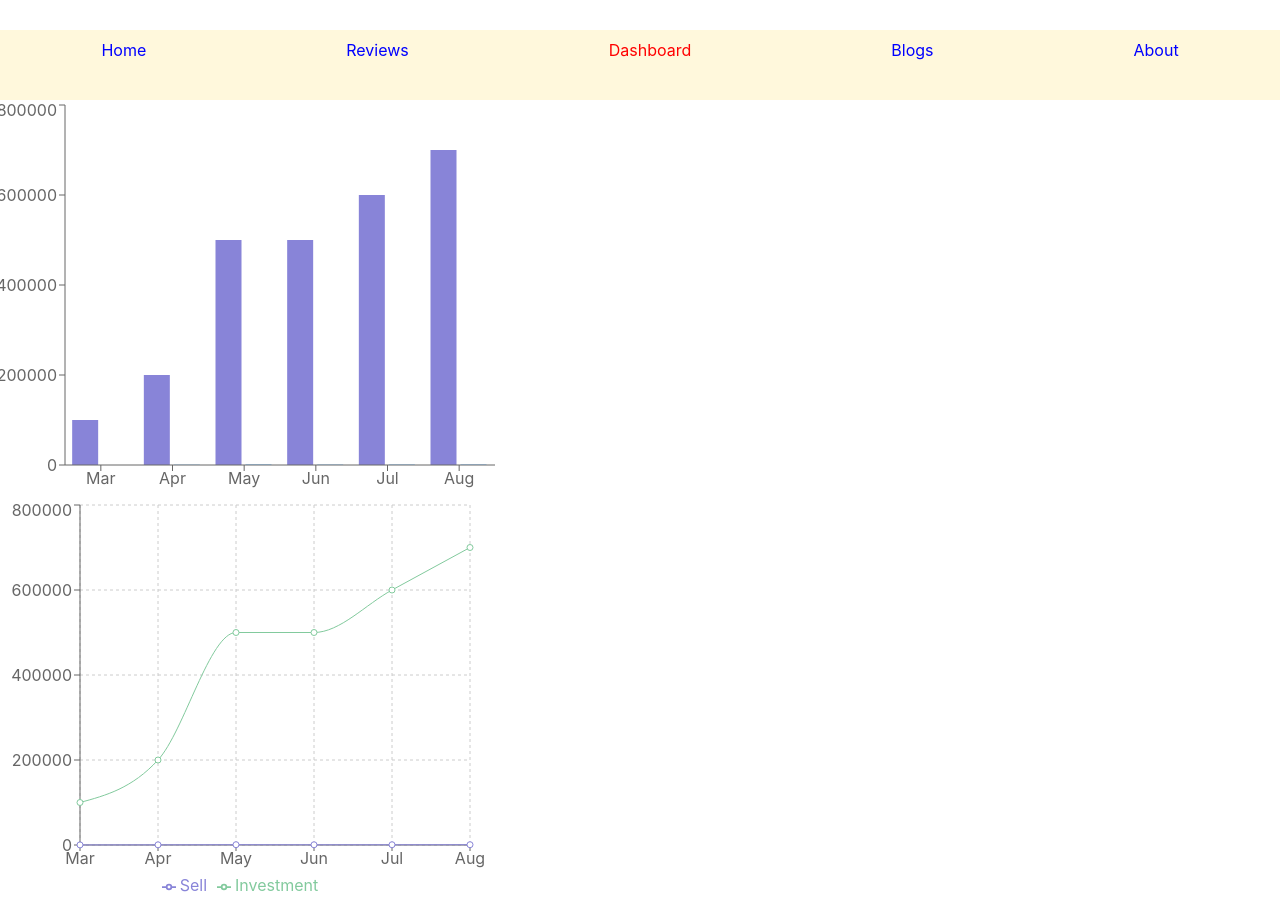
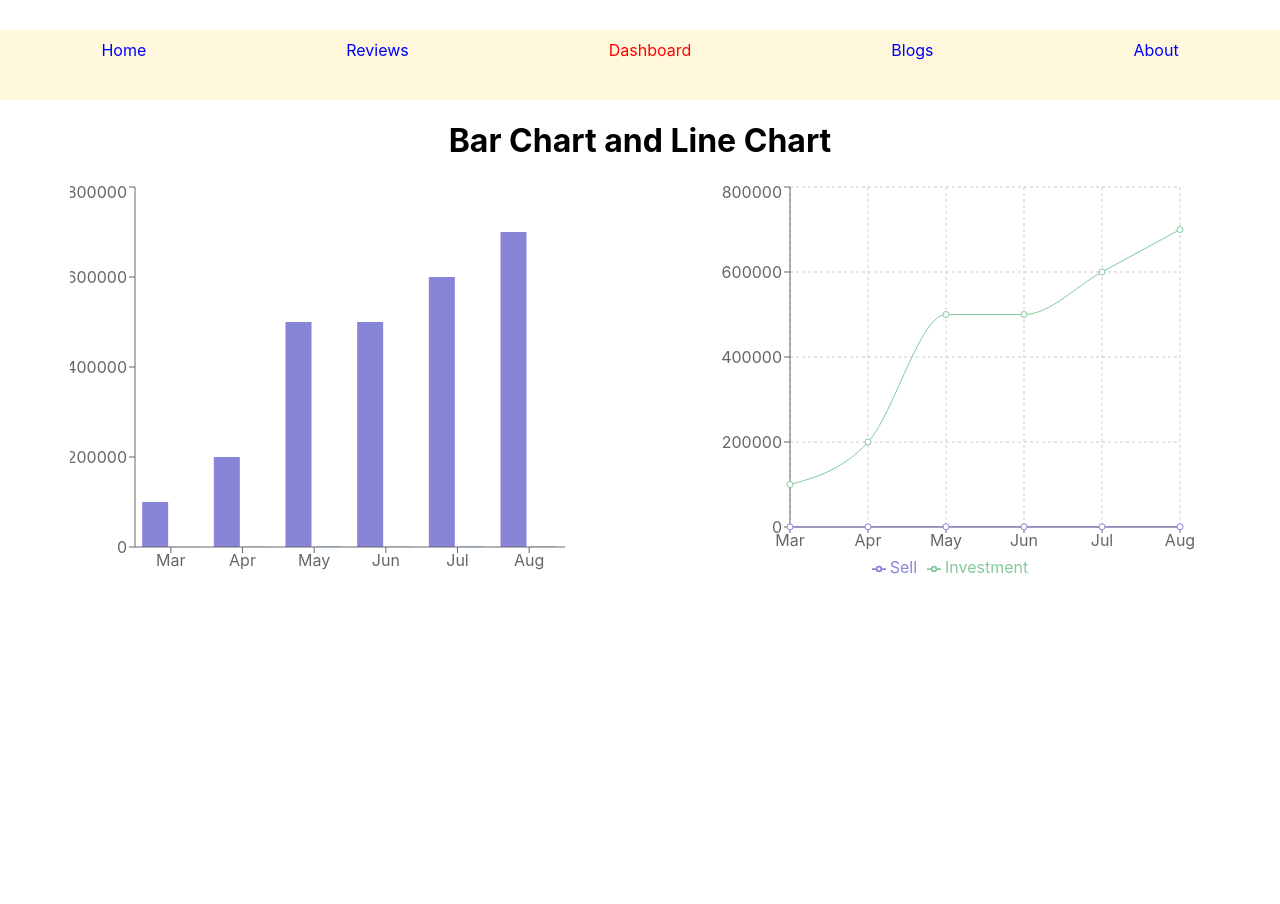
Before and after one commit to monirulislam9549/product-analysis-website, a React (Create React App) app: page /dashboard in a window 1280 px wide. After the commit the page ends 800 px from the top, so only its background shows below. Built offline with nearby package versions, Linux system fonts and the light colour scheme.

Commit message:
aligning chart

```diff
--- /dev/null
+++ b/src/components/Dashboard/Dashboard.css
@@ -0,0 +1,10 @@
+.main-div {
+    text-align: center;
+}
+
+.child-div {
+    text-align: center;
+    display: flex;
+    justify-content: space-around;
+    align-items: center;
+}
--- a/src/components/Dashboard/Dashboard.js
+++ b/src/components/Dashboard/Dashboard.js
@@ -1,6 +1,6 @@
 import React from 'react';
 import { Bar, BarChart, CartesianGrid, Legend, Line, LineChart, Tooltip, XAxis, YAxis } from 'recharts';
-
+import './Dashboard.css'
 
 const Dashboard = () => {
     const data = [
@@ -43,8 +43,9 @@ const Dashboard = () => {
     ]
     return (
 
-        <div>
-
+        <div className='main-div'>
+            <h1>Bar Chart and Line Chart</h1>
+            <div className='child-div'>
                 <BarChart width={500} height={400} data={data}>
                     <Bar dataKey={"Investment"} fill="#8884d8" />
                     <Bar dataKey={"Sell"} fill="#0088FE" />
@@ -73,10 +74,7 @@ const Dashboard = () => {
                     <Line type="monotone" dataKey="Investment" stroke="#82ca9d" />
                 </LineChart>
             </div>
-
-
-
-
+        </div>
     );
 };
 
```
Lines whose indentation alone changed are shown as unchanged.
